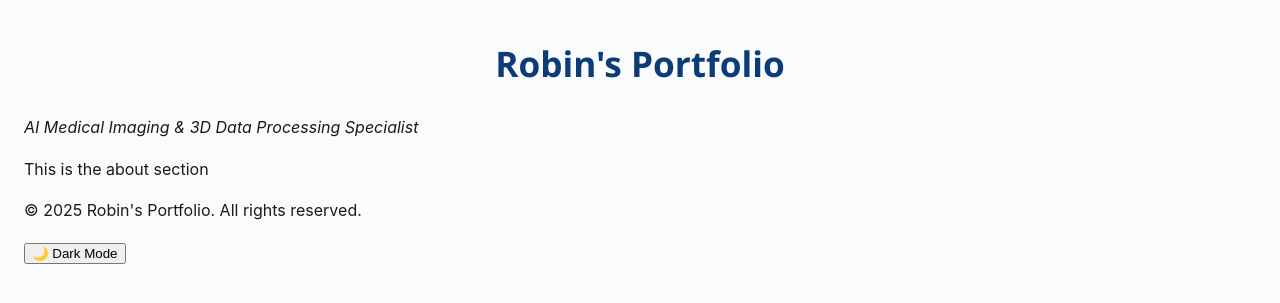
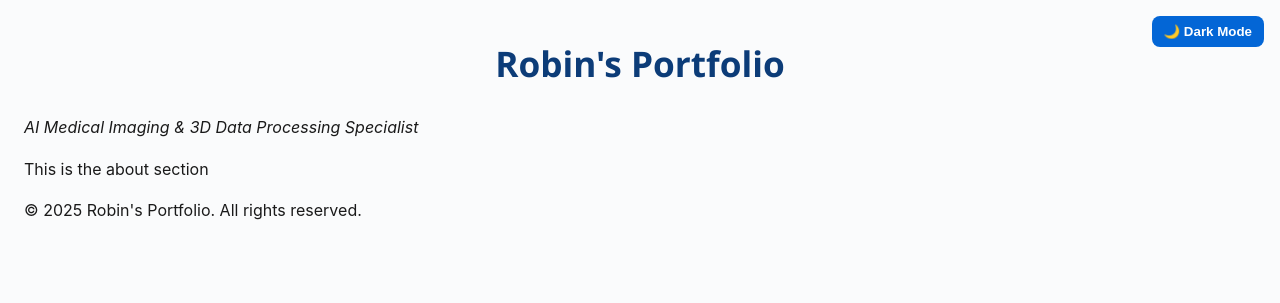
Before and after one commit to robbinc91/robbinc91.github.io, a Jekyll site: the page built from about.md, in a window 1280 px wide. Shown: the top 303 px of the page. Built offline with Jekyll 4.4.1, drawn with Linux system fonts in a browser that asks for light colours; our own code applies the rules of GitHub Pages for plain Markdown files.

Commit message:
update styles.css

```diff
--- a/assets/css/style.css
+++ b/assets/css/style.css
@@ -1,124 +1,189 @@
-/* === Portfolio Site Styling === */
+/* === Robin Cabeza Ruiz Portfolio === */
 
-/* Global */
+/* --- Variables for Light & Dark Themes --- */
+:root {
+    --bg-color: #fafbfc;
+    --text-color: #1a1a1a;
+    --accent-color: #0366d6;
+    --heading-color: #0c3c78;
+    --table-bg: #fff;
+    --table-border: #e1e4e8;
+    --table-head-bg: #f5f7fa;
+    --btn-bg: var(--accent-color);
+    --btn-text: #fff;
+    --btn-hover-bg: #024d9a;
+}
+
+[data-theme="dark"] {
+    --bg-color: #0e1117;
+    --text-color: #e6edf3;
+    --accent-color: #58a6ff;
+    --heading-color: #58a6ff;
+    --table-bg: #161b22;
+    --table-border: #30363d;
+    --table-head-bg: #21262d;
+    --btn-bg: #238636;
+    --btn-text: #fff;
+    --btn-hover-bg: #2ea043;
+}
+
+/* --- Global Styles --- */
 body {
     font-family: "Inter", "Helvetica Neue", Arial, sans-serif;
+    background: var(--bg-color);
+    color: var(--text-color);
     line-height: 1.6;
-    color: #1a1a1a;
-    background: #fafbfc;
+    transition: background 0.3s, color 0.3s;
     margin: 0;
     padding: 0 1.5rem;
 }
 
-/* Headings */
-h1, h2, h3 {
+h1,
+h2,
+h3 {
     font-family: "Poppins", "Segoe UI", sans-serif;
-    color: #0c3c78;
+    color: var(--heading-color);
     margin-top: 1.6em;
     text-align: center;
 }
+
 h1 {
     font-size: 2.2em;
     margin-top: 1em;
 }
+
 h2 {
-    border-bottom: 2px solid #e0e0e0;
+    border-bottom: 2px solid var(--table-border);
     display: inline-block;
     padding-bottom: 0.2em;
 }
 
-/* Tables */
+/* --- Tables --- */
 table {
     border-collapse: collapse;
     width: 100%;
     margin: 1.5em 0;
-    background: #fff;
-    box-shadow: 0 2px 5px rgba(0,0,0,0.05);
+    background: var(--table-bg);
+    box-shadow: 0 2px 5px rgba(0, 0, 0, 0.05);
     border-radius: 8px;
     overflow: hidden;
 }
-th, td {
-    border: 1px solid #e1e4e8;
+
+th,
+td {
+    border: 1px solid var(--table-border);
     padding: 10px 14px;
     text-align: left;
 }
+
 th {
-    background-color: #f5f7fa;
-    color: #003366;
+    background-color: var(--table-head-bg);
     font-weight: 600;
 }
 
-/* Status tags */
+/* --- Status Tags --- */
 .status-active {
-    background: #d4edda;
-    color: #155724;
-    padding: 3px 8px;
-    border-radius: 5px;
-    font-size: 0.8em;
-    font-weight: 600;
-}
-.status-research {
-    background: #fff3cd;
-    color: #856404;
+    background: #19875433;
+    color: #198754;
     padding: 3px 8px;
     border-radius: 5px;
     font-size: 0.8em;
     font-weight: 600;
 }
 
-/* Contact buttons */
+.status-research {
+    background: #ffc10733;
+    color: #d39e00;
+    padding: 3px 8px;
+    border-radius: 5px;
+    font-size: 0.8em;
+    font-weight: 600;
+}
+
+/* --- Contact Section --- */
 .contact-section {
     margin-top: 1.5em;
 }
+
 .contact-btn {
     display: inline-block;
     margin: 6px 8px;
     padding: 10px 16px;
     border-radius: 6px;
-    background: #0366d6;
-    color: #fff !important;
+    background: var(--btn-bg);
+    color: var(--btn-text) !important;
     text-decoration: none;
     font-weight: 600;
     transition: background 0.2s ease, transform 0.2s ease;
 }
+
 .contact-btn:hover {
-    background: #024d9a;
+    background: var(--btn-hover-bg);
     transform: translateY(-2px);
 }
 
-/* Footer */
+/* --- Dark Mode Toggle Button --- */
+.theme-toggle {
+    position: fixed;
+    top: 1rem;
+    right: 1rem;
+    background: var(--btn-bg);
+    color: var(--btn-text);
+    border: none;
+    padding: 8px 12px;
+    border-radius: 8px;
+    cursor: pointer;
+    font-weight: 600;
+    transition: all 0.2s ease;
+    z-index: 999;
+}
+
+.theme-toggle:hover {
+    background: var(--btn-hover-bg);
+    transform: scale(1.05);
+}
+
+/* --- Footer --- */
 .footer-quote {
     margin-top: 3em;
-    color: #444;
+    color: var(--text-color);
     font-size: 0.95em;
     text-align: center;
+    opacity: 0.9;
 }
 
-/* Centered images and responsive scaling */
+/* --- Images --- */
 img {
     margin: 4px;
     vertical-align: middle;
     border-radius: 4px;
 }
+
 p[align="center"] img {
     max-width: 100%;
     height: auto;
 }
 
-/* Mobile-friendly layout */
+/* --- Responsive --- */
 @media (max-width: 768px) {
     body {
         padding: 0 0.8rem;
     }
+
     h1 {
         font-size: 1.8em;
     }
+
     h2 {
         font-size: 1.4em;
     }
-    table, th, td {
+
+    table,
+    th,
+    td {
         font-size: 0.9em;
     }
+
     .contact-btn {
         display: block;
         margin: 8px auto;
```
